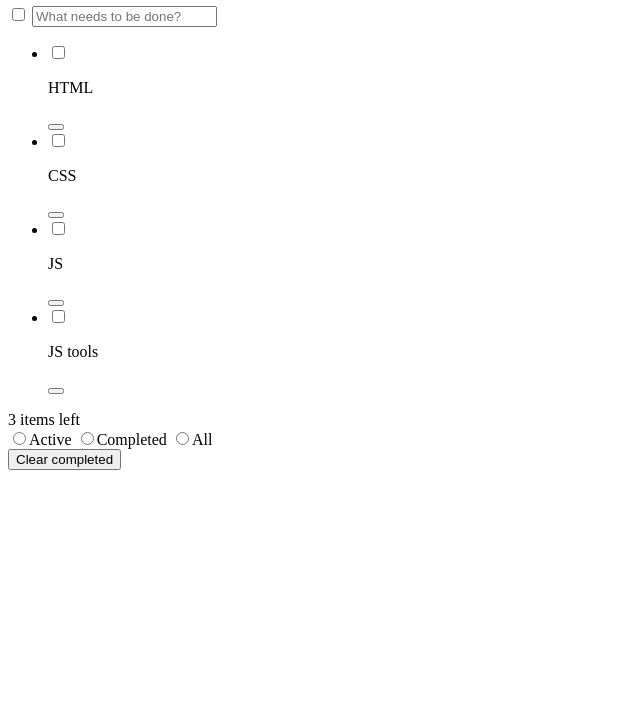
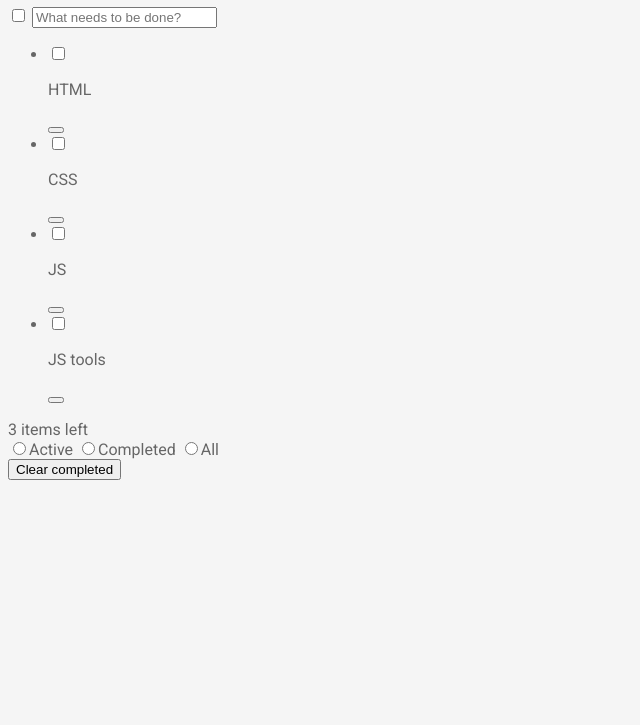
Before and after one commit to ok-technopolis-autumn-2022/Bugakov_Artem, a plain HTML site: page index.html in a window 1280 px wide. Shown: the part 75-800 px from the top of the page, without its empty margins (0-640 px from the left). Drawn offline with Linux system fonts and the light colour scheme.

Commit message:
Edit structure and add styles.css

```diff
--- /dev/null
+++ b/css/styles.css
@@ -0,0 +1,5 @@
+body {
+    background-color: #F5F5F5;
+    color: #666666;
+    font-family: 'Roboto', sans-serif;
+}
--- a/index.html
+++ b/index.html
@@ -3,6 +3,10 @@
 <head>
     <meta charset="UTF-8">
     <title>todo</title>
+    <link href="css/styles.css" rel="stylesheet">
+    <link rel="preconnect" href="https://fonts.googleapis.com">
+    <link rel="preconnect" href="https://fonts.gstatic.com" crossorigin>
+    <link href="https://fonts.googleapis.com/css2?family=Roboto&display=swap" rel="stylesheet">
 </head>
 <body>
 
```
